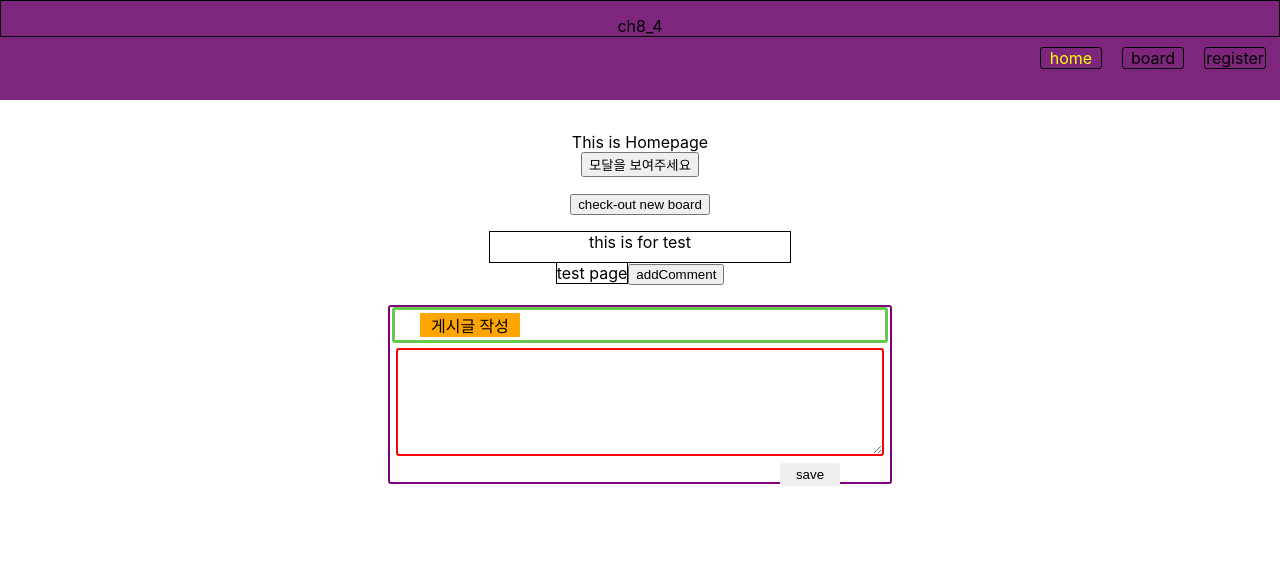
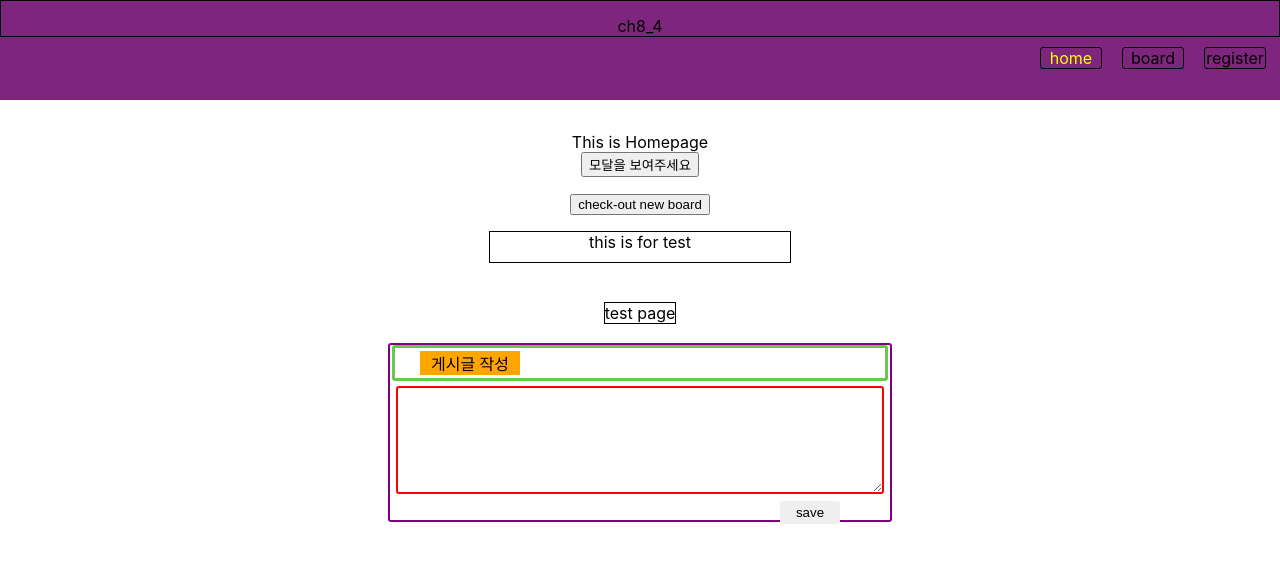
Before and after one commit to seohan1010/ch8_4_front, a React (Create React App) app: page / in a window 1280 px wide. Shown: the top 562 px of the page. Built offline with nearby package versions, Linux system fonts and the light colour scheme.

Commit message:
comment component auto refresh completed

```diff
--- a/package.json
+++ b/package.json
@@ -3,6 +3,7 @@
   "version": "0.1.0",
   "private": true,
   "dependencies": {
+    "@reduxjs/toolkit": "^1.9.7",
     "@testing-library/jest-dom": "^5.17.0",
     "@testing-library/react": "^13.4.0",
     "@testing-library/user-event": "^13.5.0",
--- a/src/components/board/BoardDetail.js
+++ b/src/components/board/BoardDetail.js
@@ -10,9 +10,9 @@ const BoardDetail = ({ detail }) => {
   const [title, setTitle] = useState("");
   const [writer, setWriter] = useState("");
   const [content, setContent] = useState("");
-  const [commentChanged, setCommentChanged] = useState(false);  // 한번 true가 되면은 계속해서 true 이기
-                                                                // 때문에 처음을 제외하고는
-                                                                // BoardComment가 리렌더링 되지 않는다.
+  const [commentChanged, setCommentChanged] = useState(false); // 한번 true가 되면은 계속해서 true 이기
+  // 때문에 처음을 제외하고는
+  // BoardComment가 리렌더링 되지 않는다.
   useEffect(() => {
     console.log("<<< detail is : ", detail);
     setTitle(detail.title);
@@ -97,7 +97,9 @@ const BoardDetail = ({ detail }) => {
   };
 
   const commentChangeHandler = () => {
-    setCommentChanged(true);
+    commentChanged === false
+      ? setCommentChanged(true)
+      : setCommentChanged(false);
   };
 
   return (
--- a/src/components/board/BoardList.js
+++ b/src/components/board/BoardList.js
@@ -25,6 +25,8 @@ const BoardList = (props) => {
       setIsValid(true);
     }
   }, [props]);
+
+
 
   const searchBoard = useCallback(async (board) => {
     const url = "http://localhost/board/search";
--- a/src/index.js
+++ b/src/index.js
@@ -3,17 +3,10 @@ import ReactDOM from "react-dom/client";
 import "./index.css";
 import App from "./App";
 import reportWebVitals from "./reportWebVitals";
-import { Provider } from "react-redux";
-import store from "./redux/store";
-
 
 const root = ReactDOM.createRoot(document.getElementById("root"));
-console.warn(store);
-root.render(
-  <Provider store={store}>
-    <App />
-  </Provider>
-);
+
+root.render(<App />);
 
 // If you want to start measuring performance in your app, pass a function
 // to log results (for example: reportWebVitals(console.log))
--- a/src/pages/HomePage.js
+++ b/src/pages/HomePage.js
@@ -1,15 +1,10 @@
 import { Fragment, useState } from "react";
 import { useNavigate } from "react-router-dom";
 import ModalContent from "../components/part/modalcontent/ModalContent";
-import { userAuth } from "../redux/action";
-import { useDispatch, useSelector } from "react-redux";
 import WriteBoardComment from "../components/comment/WriteBoardComment";
 
 const Test = () => {
-  const result = useSelector((state) => state.userData);
-  console.warn("value from useSelector", result);
 
-  const dispatch = useDispatch();
 
   const navigate = useNavigate();
 
@@ -27,11 +22,10 @@ const Test = () => {
     navigate("/board");
   };
 
-  const product = {
-    name: "i phone",
-    category: "mobile",
-    price: 100000,
-    color: "red",
+  const user_info = {
+    email: "test email",
+    name: "test name",
+    password: "test possword",
   };
 
   return (
@@ -51,17 +45,16 @@ const Test = () => {
       >
         <span>{"this is for test "}</span>
       </div>
+      <br />
+
+      <br />
       <a style={{ border: "1px solid black" }} href="/Test">
         test page
       </a>
       {modalIsShown && <ModalContent onClose={hideModalHandler} />}
-      <button
-        onClick={() => {
-          dispatch(userAuth(product));
-        }}
-      >
-        addComment
-      </button>
+
+
+
       <WriteBoardComment />
     </Fragment>
   );
--- a/src/redux/action.js
+++ /dev/null
@@ -1,9 +0,0 @@
-import { user_logged_in } from './constant';
-
-export const userAuth = (data) => {
-  console.warn("action has been called",data);
-  return {
-    type: user_logged_in,
-    data: data,
-  };
-};
--- a/src/redux/constant.js
+++ /dev/null
@@ -1,2 +0,0 @@
-export const user_logged_in = "user_logged_in";
-export const user_logged_out = "user_logged_out";
--- a/src/redux/reducer.js
+++ /dev/null
@@ -1,20 +0,0 @@
-import { user_logged_in, user_logged_out } from "./constant";
-
-export const userData = (data = {}, action) => {
-  console.warn("reducer called", action);
-  //   if (action.type === user_info) {
-  //     return data;
-  //   } else {
-  //     return "no action called";
-  //   }
-
-  switch (action.type) {
-    case user_logged_in:
-      console.warn("action type is user_logged_in");
-      return action.data;
-    case user_logged_out:
-      console.warn("user logged out");
-    default:
-      return {};
-  }
-};
--- a/src/redux/rootreducer.js
+++ /dev/null
@@ -1,5 +0,0 @@
-import { combineReducers } from "redux";
-import { userData } from "./reducer";
-
-export default combineReducers({ userData
-});
--- a/src/redux/store.js
+++ /dev/null
@@ -1,7 +0,0 @@
-import { createStore } from "redux";
-import rootReducer from './rootreducer';
-
-
-const store = createStore(rootReducer);
-
-export default store;
```
Also changed, not shown: 1 other file (tests, documents, lock files or other folders).
